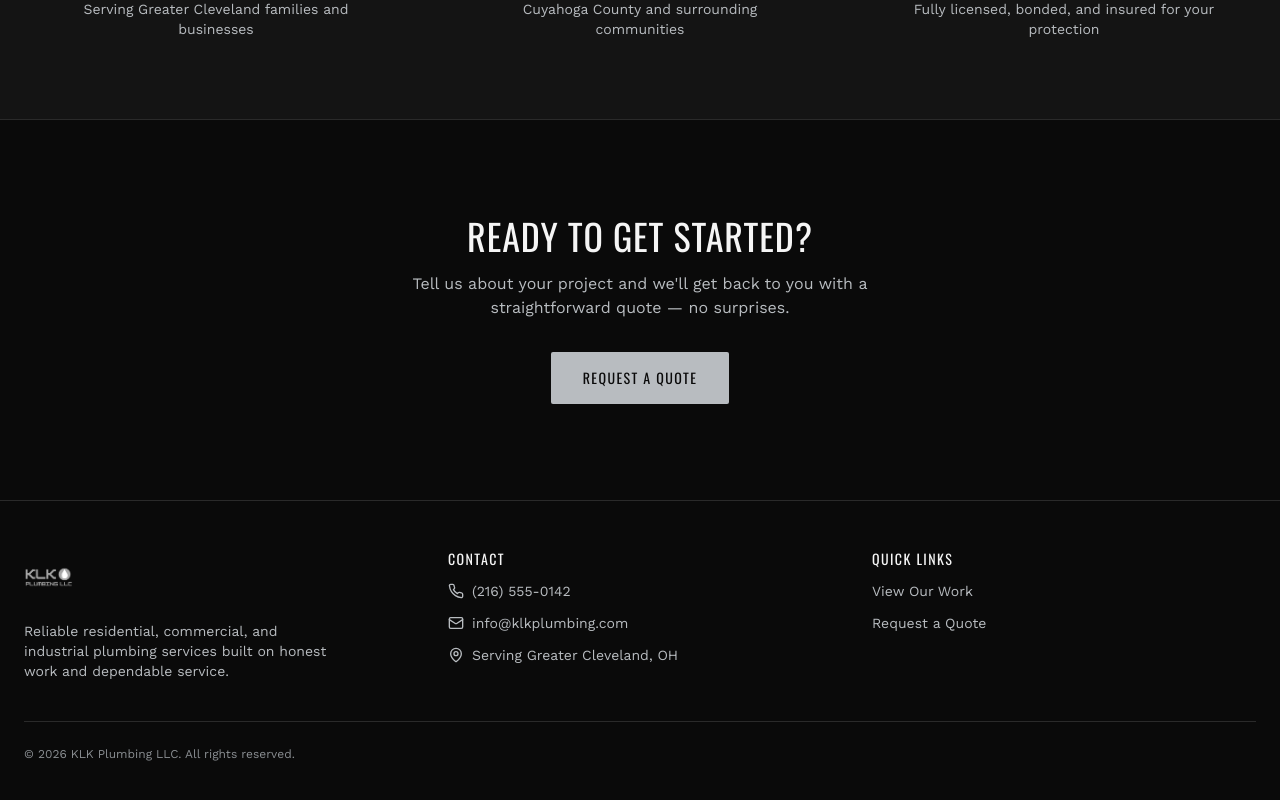
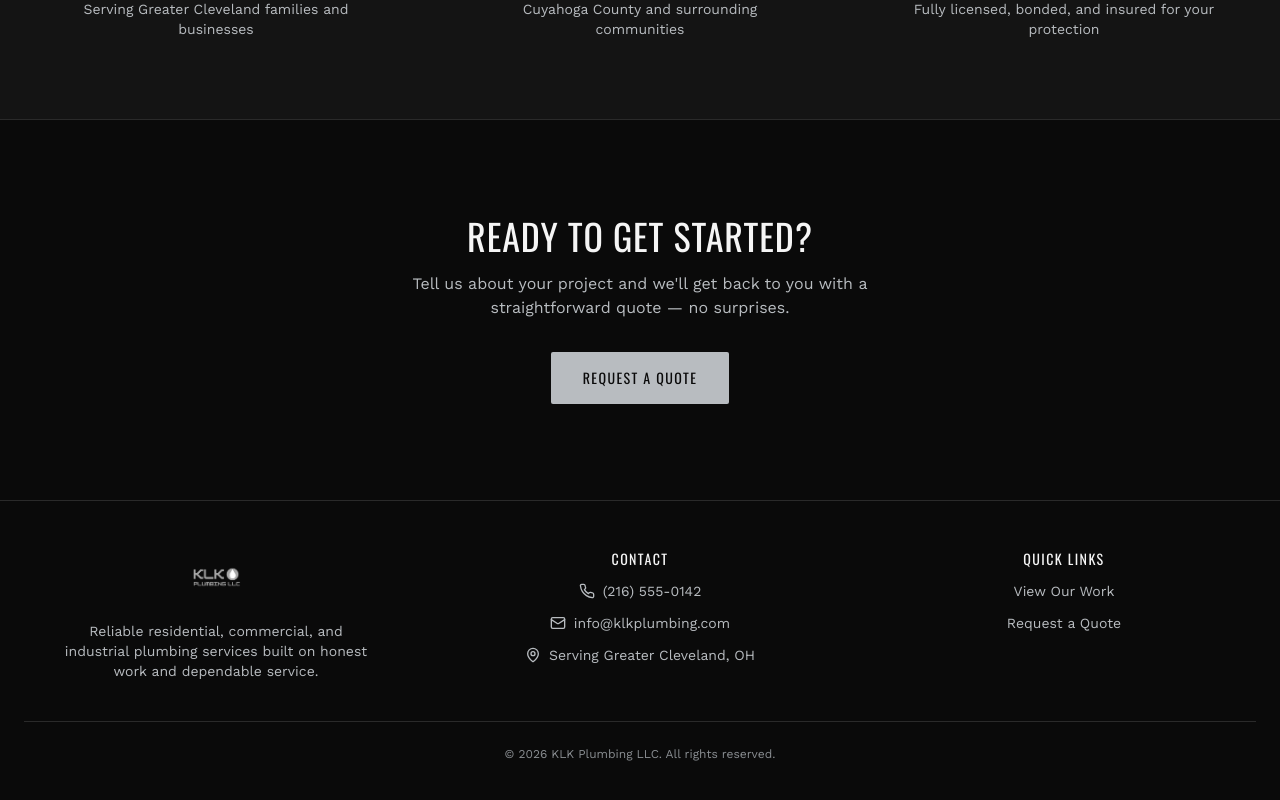
Before and after one commit to sabrinalzbh/klk-plumbing-site, a Next.js app: page / in a window 1280 px wide. Shown: the part 1744-2544 px from the top of the page. Built offline with nearby package versions, Linux system fonts and the light colour scheme.

Commit message:
Center-align all footer sections
Logo/description, contact, and quick links columns are now all
center-aligned (both content and text) for consistent alignment
across the footer, including the copyright line.

```diff
--- a/components/Footer.tsx
+++ b/components/Footer.tsx
@@ -15,8 +15,8 @@ export default function Footer() {
   return (
     <footer className="border-t border-border bg-background">
       <div className="mx-auto max-w-7xl px-6 py-12">
-        <div className="grid grid-cols-1 gap-10 md:grid-cols-3">
-          <div className="flex flex-col gap-4">
+        <div className="grid grid-cols-1 gap-10 text-center md:grid-cols-3">
+          <div className="flex flex-col items-center gap-4">
             <Link href="/" className="flex items-center">
               <Image
                 src="/images/logo.png"
@@ -32,7 +32,7 @@ export default function Footer() {
             </p>
           </div>
 
-          <div className="flex flex-col gap-3">
+          <div className="flex flex-col items-center gap-3">
             <h3 className="font-heading text-sm uppercase tracking-widest text-foreground">
               Contact
             </h3>
@@ -53,7 +53,7 @@ export default function Footer() {
             </span>
           </div>
 
-          <div className="flex flex-col gap-3">
+          <div className="flex flex-col items-center gap-3">
             <h3 className="font-heading text-sm uppercase tracking-widest text-foreground">
               Quick Links
             </h3>
@@ -72,7 +72,7 @@ export default function Footer() {
           </div>
         </div>
 
-        <div className="mt-10 border-t border-border pt-6 text-xs text-accent-dark">
+        <div className="mt-10 border-t border-border pt-6 text-center text-xs text-accent-dark">
           &copy; {year} KLK Plumbing LLC. All rights reserved.
         </div>
       </div>
```
